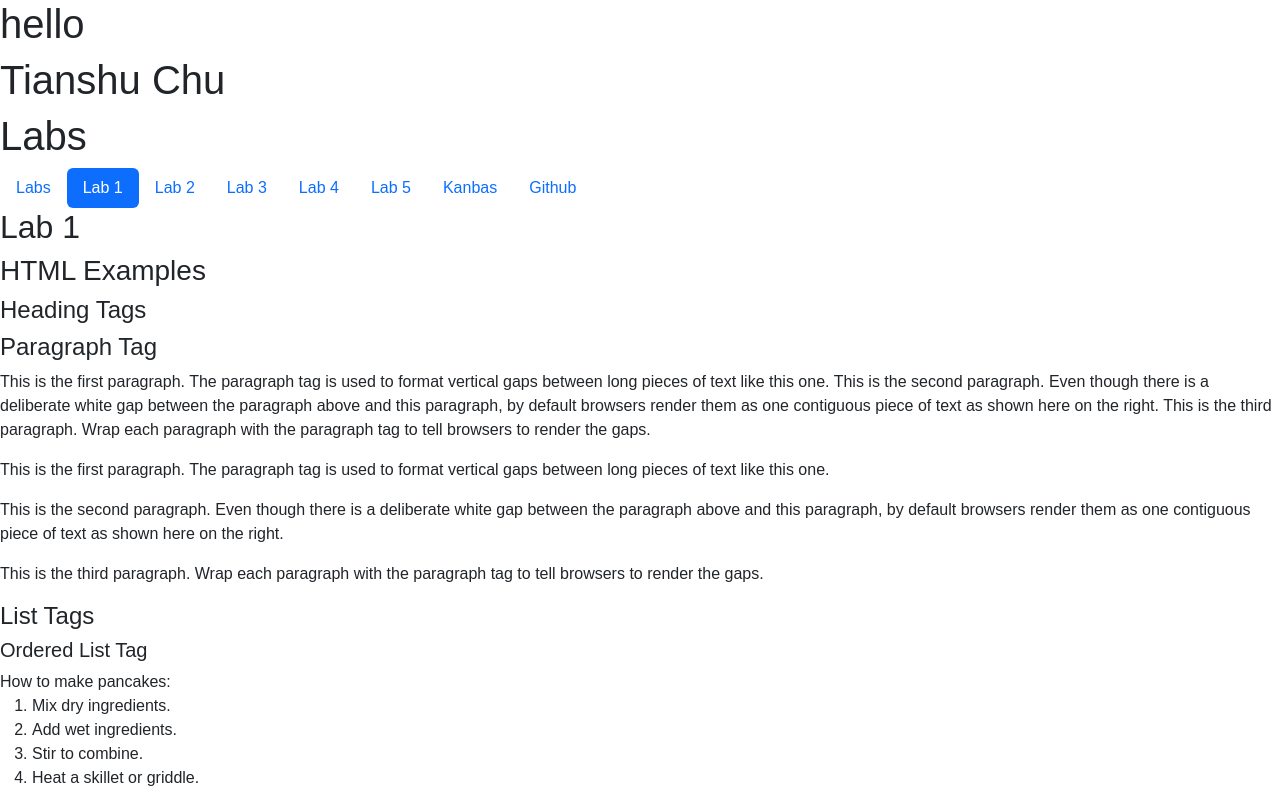
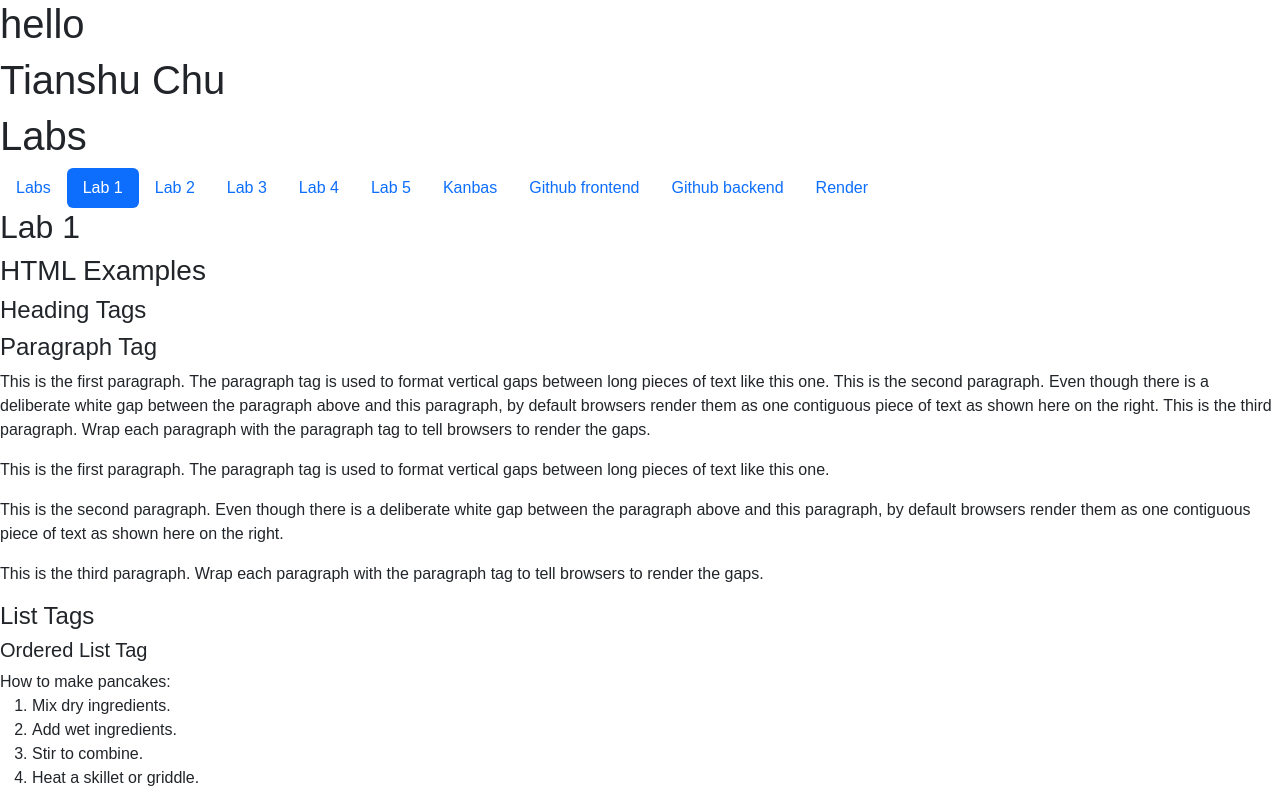
Before and after one commit to scarlettchuts/kanbas-react-web-app, a React (Create React App) app: page /Kanbas#/Labs/Lab1 in a window 1280 px wide. Shown: the top 793 px of the page. Built offline with nearby package versions, Linux system fonts and the light colour scheme; no server answers.

Commit message:
edit TOC

```diff
--- a/src/Labs/TOC.tsx
+++ b/src/Labs/TOC.tsx
@@ -65,7 +65,25 @@ export default function TOC() {
           href="https://github.com/scarlettchuts/kanbas-react-web-app"
           className="nav-link"
         >
-          Github
+          Github frontend
+        </a>
+      </li>
+      <li className="nav-item">
+        <a
+          id="wd-github"
+          href="https://github.com/scarlettchuts/kanbas-node-server-app"
+          className="nav-link"
+        >
+          Github backend
+        </a>
+      </li>
+      <li className="nav-item">
+        <a
+          id="wd-github"
+          href="https://kanbas-node-server-app-n0zd.onrender.com"
+          className="nav-link"
+        >
+          Render
         </a>
       </li>
     </ul>
```
